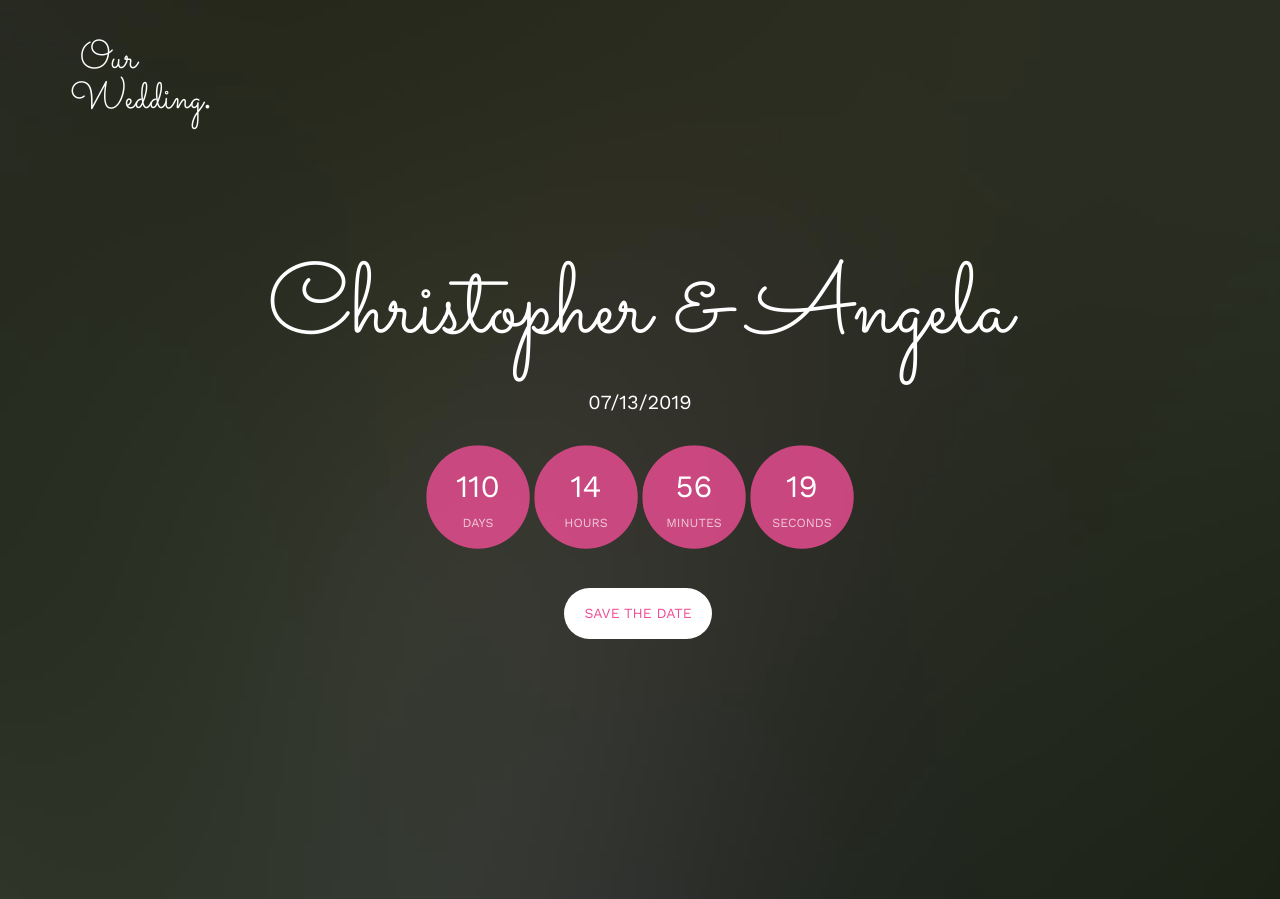
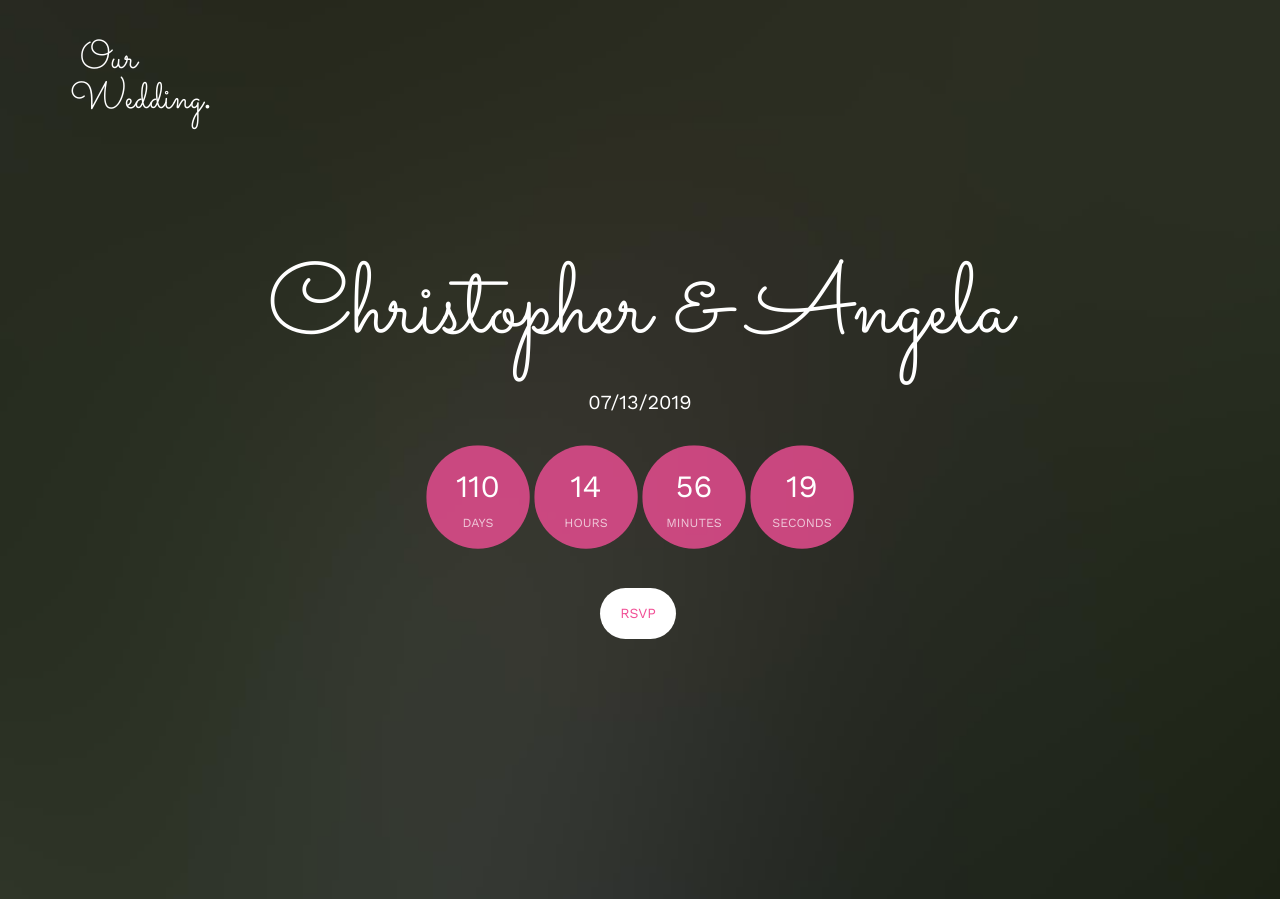
Before and after one commit to ecovtec/wedding, a Flask app: page / in a window 1280 px wide. Shown: the top 899 px of the page. Run offline with Flask 2, Linux system fonts and the light colour scheme; some libraries are stand-ins or nearby versions; some web fonts are replaced.

Commit message:
Added RSVP link

```diff
--- a/app/templates/index.html
+++ b/app/templates/index.html
@@ -27,7 +27,7 @@
 							<h1>Christopher &amp; Angela</h1>
 							<h2>07/13/2019</h2>
 							<div class="simply-countdown simply-countdown-one"></div>
-							<p><a href="#" class="btn btn-default btn-sm">Save the date</a></p>
+							<p><a href="#fh5co-started" class="btn btn-default btn-sm">RSVP</a></p>
 						</div>
 					</div>
 				</div>
```
Also changed, not shown: README.md, 2 other files.
